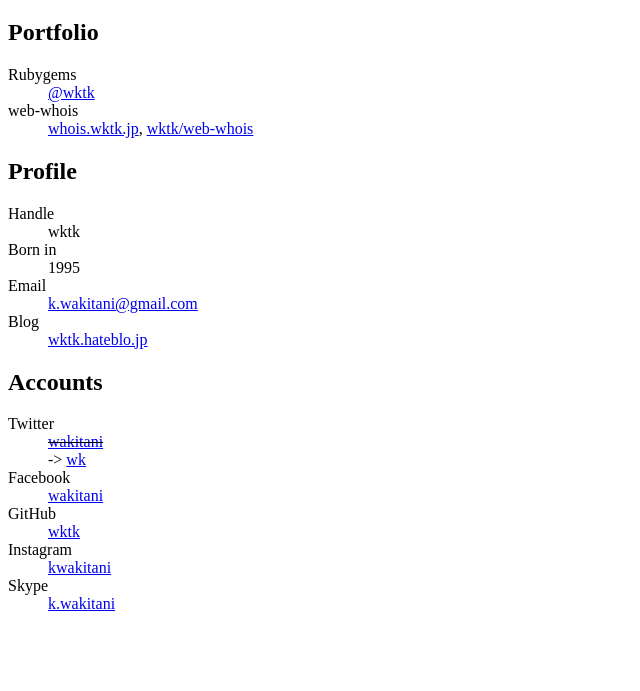
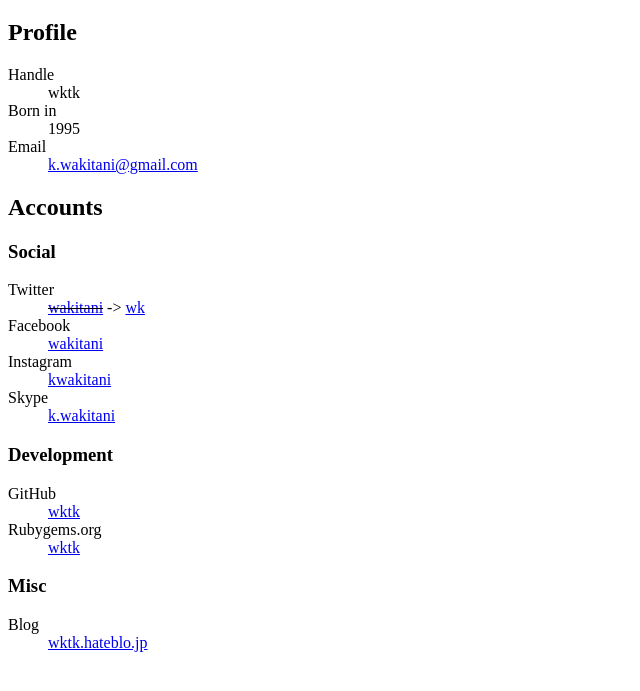
Before and after one commit to wktk/wktk.jp-old, a plain HTML site: page index.html in a window 1280 px wide. Shown: the part 61-752 px from the top of the page, without its empty margins (0-640 px from the left). Drawn offline with Linux system fonts and the light colour scheme.

Commit message:
Restructure the accounts section

```diff
--- a/index.html
+++ b/index.html
@@ -10,19 +10,6 @@
       <h1>wktk.jp</h1>
     </header>
 
-    <section id="portfolio">
-      <h2>Portfolio</h2>
-      <dl>
-        <dt>Rubygems</dt>
-        <dd><a href="https://rubygems.org/profiles/wktk">@wktk</a></dd>
-        <dt>web-whois</dt>
-        <dd>
-          <a href="https://whois.wktk.jp/">whois.wktk.jp</a>,
-          <a href="https://github.com/wktk/web-whois">wktk/web-whois</a>
-        </dd>
-      </dl>
-    </section>
-
     <section id="profile">
       <h2>Profile</h2>
       <dl>
@@ -32,26 +19,42 @@
         <dd>1995</dd>
         <dt>Email</dt>
         <dd><a href="mailto:k.wakitani@gmail.com">k.wakitani@gmail.com</a></dd>
-        <dt>Blog</dt>
-        <dd><a href="http://wktk.hateblo.jp/">wktk.hateblo.jp</a></dd>
       </dl>
     </section>
 
     <section id="accounts">
       <h2>Accounts</h2>
+
+      <h3>Social</h3>
       <dl>
         <dt>Twitter</dt>
-        <dd><s><a href="https://twitter.com/wakitani">wakitani</a></s></dd>
-        <dd>-&gt; <a href="https://twitter.com/wk">wk</a></dd>
+        <dd>
+          <s><a href="https://twitter.com/wakitani">wakitani</a></s>
+          -&gt;
+          <a href="https://twitter.com/wk">wk</a>
+        </dd>
         <dt>Facebook</dt>
         <dd><a href="https://www.facebook.com/wakitani">wakitani</a></dd>
-        <dt>GitHub</dt>
-        <dd><a href="https://github.com/wktk">wktk</a></dd>
         <dt>Instagram</dt>
         <dd><a href="https://www.instagram.com/kwakitani">kwakitani</a></dd>
         <dt>Skype</dt>
         <dd><a href="skype:k.wakitani?userinfo">k.wakitani</a></dd>
       </dl>
+
+      <h3>Development</h3>
+      <dl>
+        <dt>GitHub</dt>
+        <dd><a href="https://github.com/wktk">wktk</a></dd>
+        <dt>Rubygems.org</dt>
+        <dd><a href="https://rubygems.org/profiles/wktk">wktk</a></dd>
+      </dl>
+
+      <h3>Misc</h3>
+      <dl>
+        <dt>Blog</dt>
+        <dd><a href="http://wktk.hateblo.jp/">wktk.hateblo.jp</a></dd>
+      </dl>
+
     </section>
   </body>
 </html>
```
